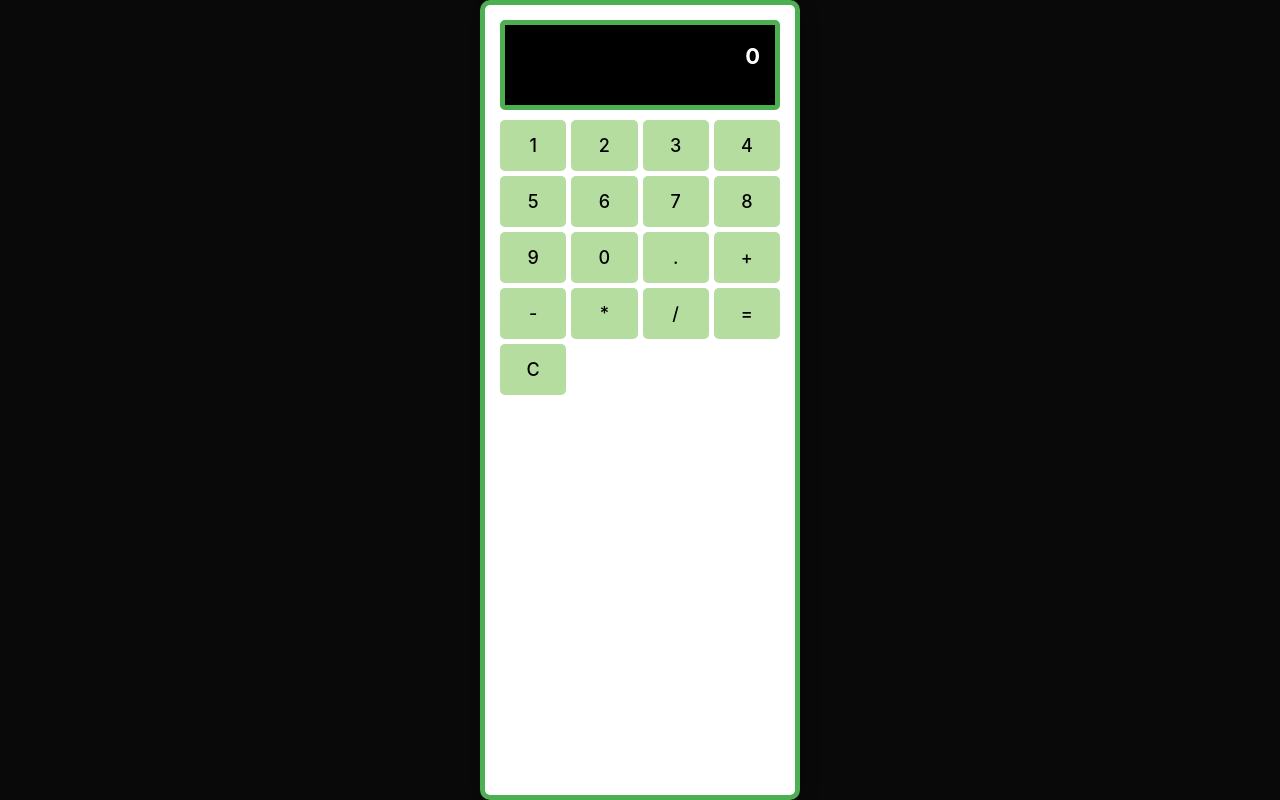
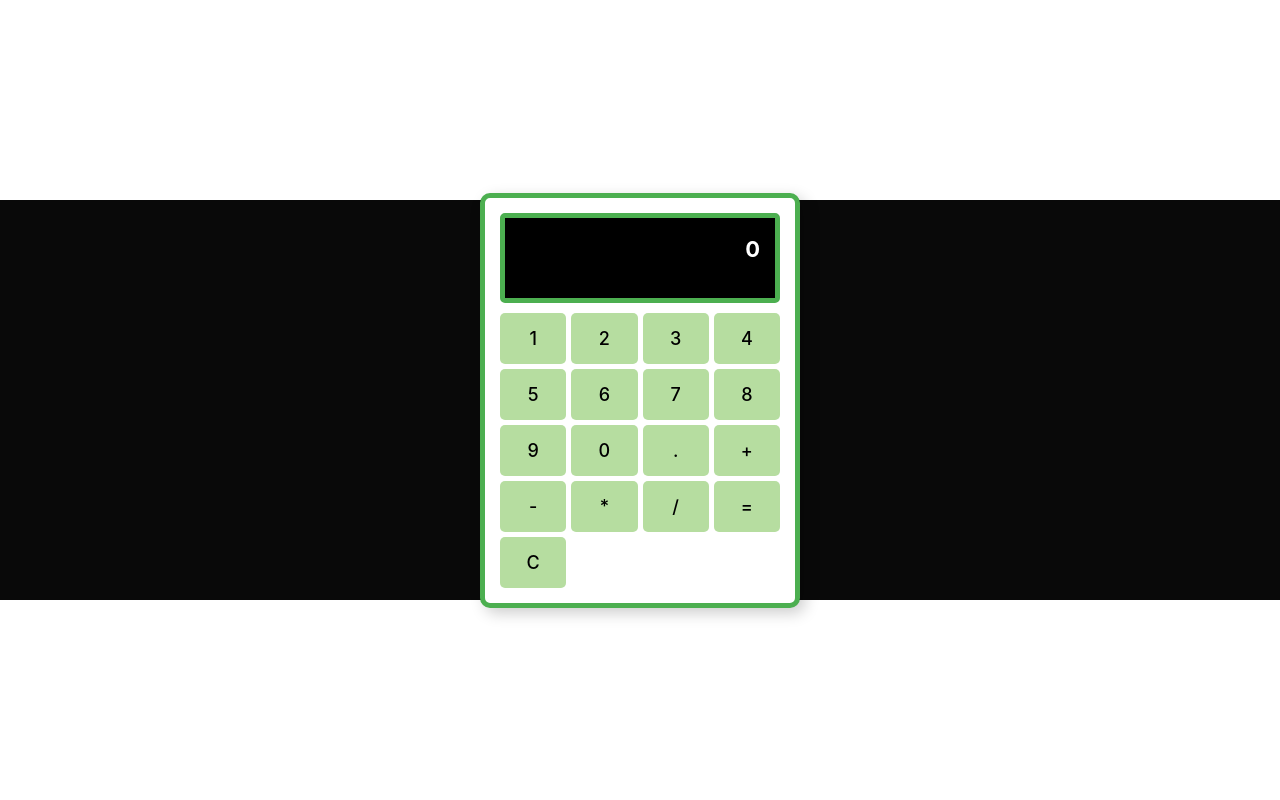
Before and after one commit to Snihcdyy/gales_project, a React (Vite) app: page / in a window 1280 px wide. Built offline with nearby package versions, Linux system fonts and the light colour scheme.

Commit message:
Update App.css

```diff
--- a/src/App.css
+++ b/src/App.css
@@ -1,8 +1,8 @@
 .container {
   display: flex;
   justify-content: center;
-  align-items: right;
-  height: 100vh;
+  align-items: center;
+  height: 50vh;
   width: 100vw;
   background-color: #090909;
 }
```
